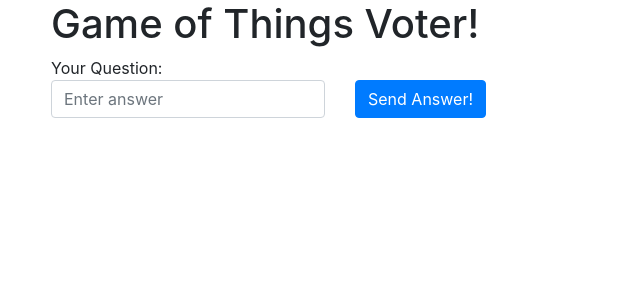
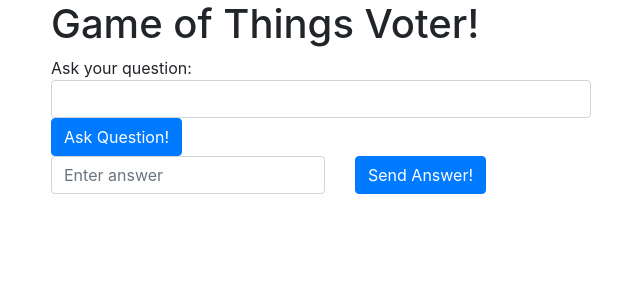
Before and after one commit to alexaylwin/votr, an Angular app: page /setup in a window 1280 px wide. Both pictures are taken after typing "Sample", "5" into the empty fields and a click on the button "Start Game". Shown: the top 300 px of the page, without its empty margins (34-674 px from the left). Built offline with nearby package versions, Linux system fonts and the light colour scheme; no server answers.

Commit message:
Added controls and display logic for asking a question, added stubs in game state and data services to handle asking questions

```diff
--- a/src/app/game/question/question.component.html
+++ b/src/app/game/question/question.component.html
@@ -1,6 +1,10 @@
 <div class="row">
-  <div class="col-md-12">
-    <span>Your Question: </span>
+  <div *ngIf="(gameState.state | async) == '2'" class="col-md-6">
+    <span>Question: </span>
     <span>{{( question | async )}}</span>
   </div>
+  <div *ngIf="(gameState.state | async) == '1'" class="col-md-6">
+    <span>Ask your question: </span>
+    <input name="playerQuestion" id="playerQuestion" class="form-control" [(ngModel)]="playerQuestion"> <button class="btn btn-primary" (click)="onAsk()" >Ask Question!</button>
+  </div>
 </div>
--- a/src/app/game/question/question.component.ts
+++ b/src/app/game/question/question.component.ts
@@ -1,5 +1,5 @@
 import { Component, OnInit } from '@angular/core';
-import { GameStateService } from '../../shared/game-state.service';
+import { GameStateService, GameState } from '../../shared/game-state.service';
 import { Observable } from 'rxjs/Observable';
 
 @Component({
@@ -9,6 +9,7 @@ import { Observable } from 'rxjs/Observable';
 export class QuestionComponent implements OnInit {
 
   private question:Observable<string>;
+  private playerQuestion:string;
 
   constructor(private gameState:GameStateService) { }
 
@@ -16,4 +17,8 @@ export class QuestionComponent implements OnInit {
     this.question = this.gameState.currentQuestion;
   }
 
+  onAsk() {
+    this.gameState.askQuestion(this.playerQuestion);
+  }
+
 }
--- a/src/app/shared/game-state.service.ts
+++ b/src/app/shared/game-state.service.ts
@@ -31,6 +31,16 @@ export class GameStateService {
      this.uid = this.dataService.createGame(this.totalPlayers, this.name);
    }
 
+   /**
+    * Send the new question to the data service.
+    * Game state must be asking
+    */
+   askQuestion(newQuestion:string) {
+      //if(this.state == GameState.Asking) {
+        this.dataService.sendQuestion();
+      //}
+   }
+
 }
 
 export enum GameState {
--- a/src/app/shared/votr-data.service.ts
+++ b/src/app/shared/votr-data.service.ts
@@ -41,4 +41,13 @@ export class VotrDataService {
         return true;
     }
 
+    /**
+     * Mark the current question as inactive and
+     * insert a new question into the current game document
+     */
+    sendQuestion():boolean {
+
+        return true;
+    }
+
 }
```
